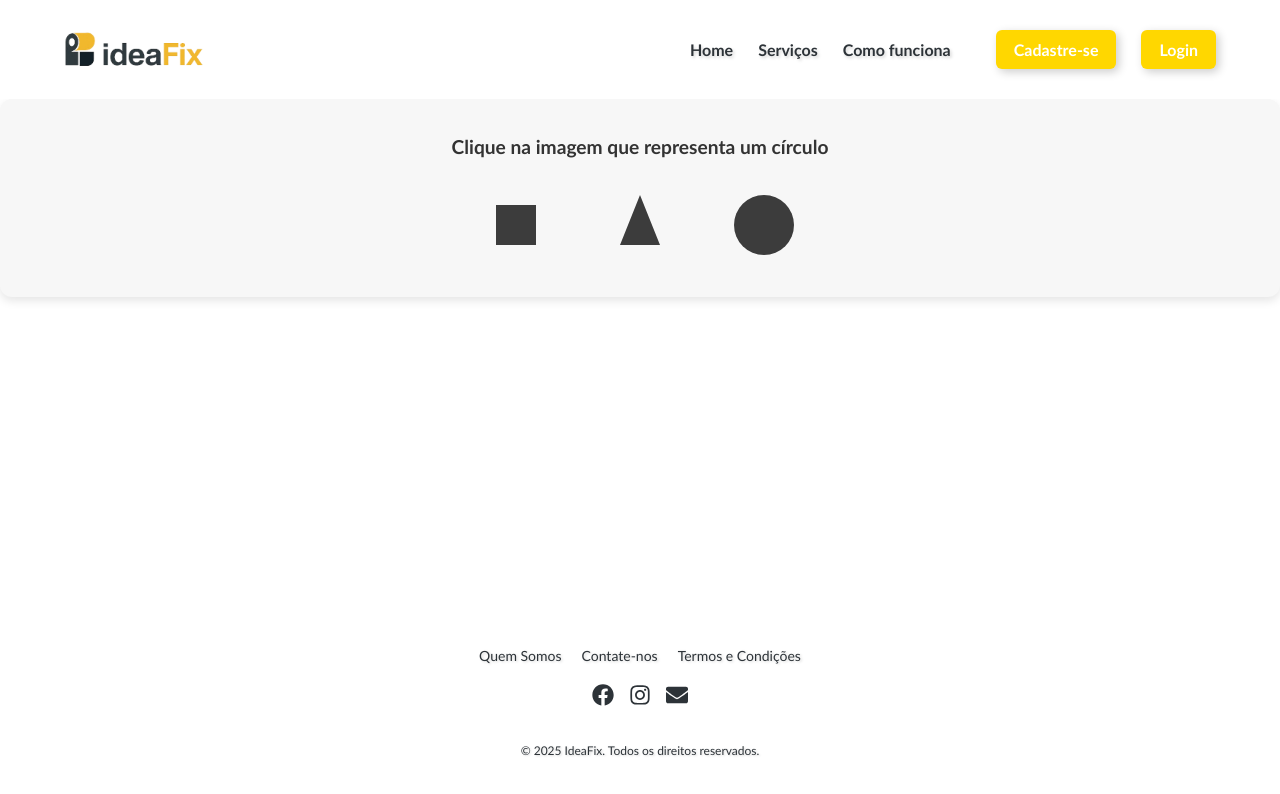
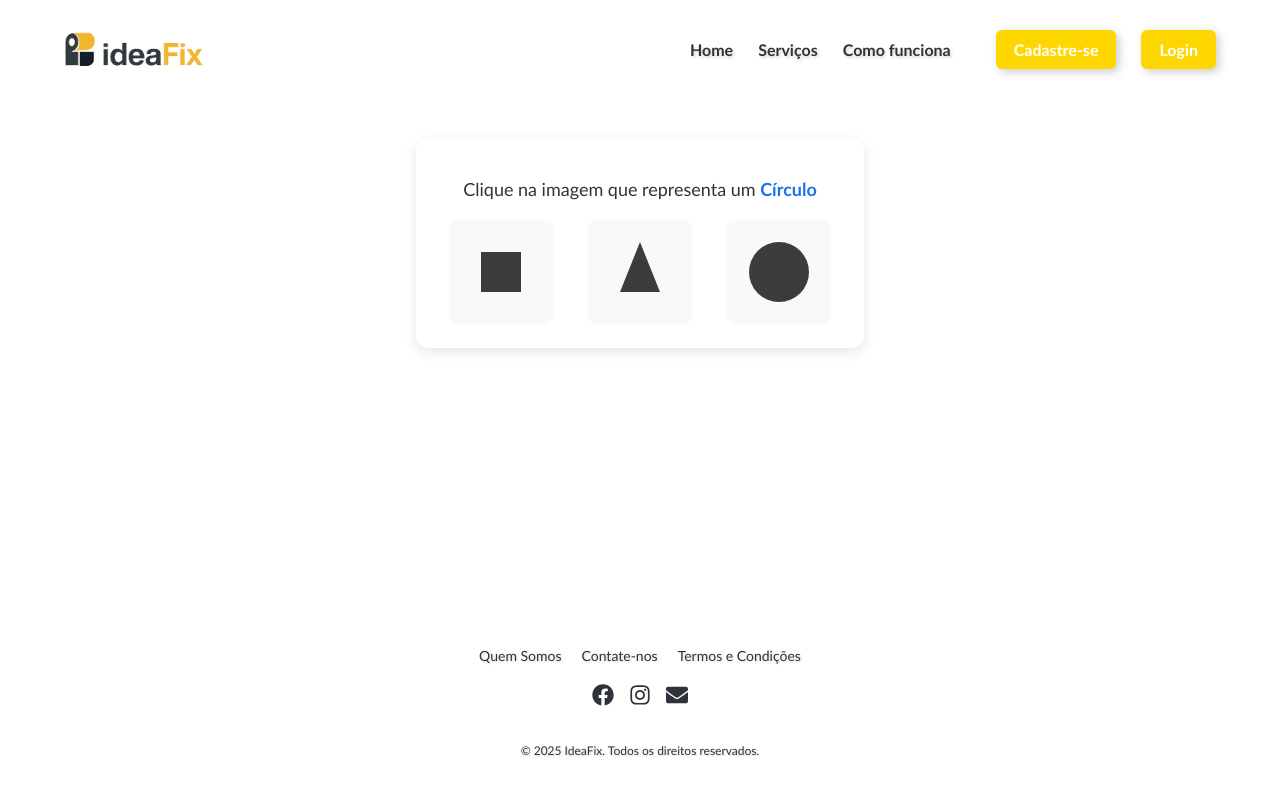
Before and after one commit to aziul89/fixapp_web, a React (Create React App) app: page /captcha in a window 1280 px wide. Shown: the top 794 px of the page. Built offline with nearby package versions, Linux system fonts and the light colour scheme.

Commit message:
WIP: salvando alterações antes do rebase

```diff
--- a/src/components/Captcha.js
+++ b/src/components/Captcha.js
@@ -2,10 +2,14 @@ import React, { useEffect, useState } from 'react';
 import axios from 'axios';
 import '../styles/Captcha.css';
 
+const comparar = (shape, shapeApi) => {
+  return shape === shapeApi;
+};
+
 const shapeMap = {
-  circle: 'círculo',
-  triangle: 'triângulo',
-  square: 'quadrado',
+  circles: 'círculo',
+  triangles: 'triângulo',
+  squares: 'quadrado',
 };
 
 const shapes = Object.keys(shapeMap);
@@ -19,13 +23,13 @@ const generateShapeImage = (shape) => {
   ctx.clearRect(0, 0, 100, 100);
   ctx.fillStyle = '#3c3c3c';
 
-  if (shape === 'circle') {
+  if (shape === 'circles') {
     ctx.beginPath();
     ctx.arc(50, 50, 30, 0, 2 * Math.PI);
     ctx.fill();
-  } else if (shape === 'square') {
+  } else if (shape === 'squares') {
     ctx.fillRect(30, 30, 40, 40);
-  } else if (shape === 'triangle') {
+  } else if (shape === 'triangles') {
     ctx.beginPath();
     ctx.moveTo(50, 20);
     ctx.lineTo(30, 70);
@@ -43,17 +47,17 @@ const Captcha = ({ onSuccess }) => {
   const [error, setError] = useState('');
 
   const generateCaptcha = () => {
-
     const correctShape = shapes[Math.floor(Math.random() * shapes.length)];
 
     const otherShapes = shapes.filter(shape => shape !== correctShape);
     const shuffledOthers = otherShapes.sort(() => 0.5 - Math.random());
     const selectedShapes = [correctShape, ...shuffledOthers.slice(0, 2)];
 
-
-    // Embaralha as formas
     const mixedShapes = selectedShapes
-      .map(shape => ({ shape, img: generateShapeImage(shape) }))
+      .map(shape => ({
+        img: generateShapeImage(shape),
+        shape, // armazenado localmente, não enviado
+      }))
       .sort(() => 0.5 - Math.random());
 
     setTargetShape(correctShape);
@@ -75,30 +79,34 @@ const Captcha = ({ onSuccess }) => {
     return new File([u8arr], filename, { type: mime });
   };
 
-  // Converte em arquivo.png
   const handleSelect = async (selectedImg) => {
     try {
       const formData = new FormData();
       const imageFile = dataURLtoFile(selectedImg, 'captcha.png');
-
       formData.append('image', imageFile);
-      formData.append('shape', targetShape);
 
       const res = await axios.post(
-        'http://apicaptcha-xzmu.onrender.com/captcha/recognize',
+        'https://apicaptcha-xzmu.onrender.com/captcha/recognize',
         formData,
         { headers: { 'Content-Type': 'multipart/form-data' } }
       );
 
-      if (res.data.success) {
+      const shapeReconhecido = res.data?.shape;
+
+      if (!shapeReconhecido) {
+        throw new Error('Resposta da API inválida.');
+      }
+
+      if (comparar(targetShape, shapeReconhecido)) {
         if (onSuccess) onSuccess();
       } else {
         setError('Resposta incorreta. Tente novamente.');
         generateCaptcha();
       }
+
     } catch (err) {
       console.error(err);
-      setError('Erro ao verificar. Tente novamente.');
+      setError('Erro ao verificar. A API pode estar fora do ar.');
     }
   };
 
@@ -113,7 +121,7 @@ const Captcha = ({ onSuccess }) => {
           <img
             key={index}
             src={opt.img}
-            alt={opt.shape}
+            alt="Captcha shape"
             className="captcha-image"
             onClick={() => handleSelect(opt.img)}
           />
--- a/src/styles/Captcha.css
+++ b/src/styles/Captcha.css
@@ -1,44 +1,54 @@
 .captcha-container {
+  max-width: 400px;
+  margin: 40px auto;
+  padding: 24px;
+  border-radius: 12px;
+  background: #ffffff;
+  box-shadow: 0 4px 14px rgba(0, 0, 0, 0.1);
   text-align: center;
-  padding: 20px;
-  background-color: #f7f7f7;
-  border-radius: 12px;
-  box-shadow: 0 4px 10px rgba(0, 0, 0, 0.1);
-  margin-bottom: 20px;
-  animation: fadeIn 0.5s ease-in-out;
+  font-family: 'Segoe UI', Tahoma, Geneva, Verdana, sans-serif;
 }
 
 .captcha-title {
-  font-size: 1.2rem;
+  font-size: 18px;
+  font-weight: 500;
+  margin-bottom: 20px;
   color: #333;
-  margin-bottom: 15px;
 }
 
-.captcha-error {
-  color: #e74c3c;
-  font-weight: bold;
-  margin-bottom: 10px;
+.captcha-title strong {
+  color: #1a73e8;
+  text-transform: capitalize;
 }
 
 .captcha-grid {
-  display: flex;
-  justify-content: center;
-  gap: 20px;
-  flex-wrap: wrap;
+  display: grid;
+  grid-template-columns: repeat(3, 1fr);
+  gap: 16px;
+  justify-items: center;
 }
 
 .captcha-image {
   width: 100px;
   height: 100px;
+  border-radius: 8px;
+  background: #f8f9fa;
+  border: 2px solid transparent;
   cursor: pointer;
-  border: 2px solid transparent;
-  border-radius: 8px;
-  transition: transform 0.2s ease, border-color 0.2s ease;
+  transition: transform 0.2s, border-color 0.2s, box-shadow 0.2s;
 }
 
 .captcha-image:hover {
-  transform: scale(1.1);
-  border-color: #3498db;
+  transform: scale(1.05);
+  border-color: #1a73e8;
+  box-shadow: 0 0 8px rgba(26, 115, 232, 0.4);
+}
+
+.captcha-error {
+  margin-top: 16px;
+  color: #d93025;
+  font-size: 14px;
+  font-weight: 500;
 }
 
 /* Animação de entrada */
```
